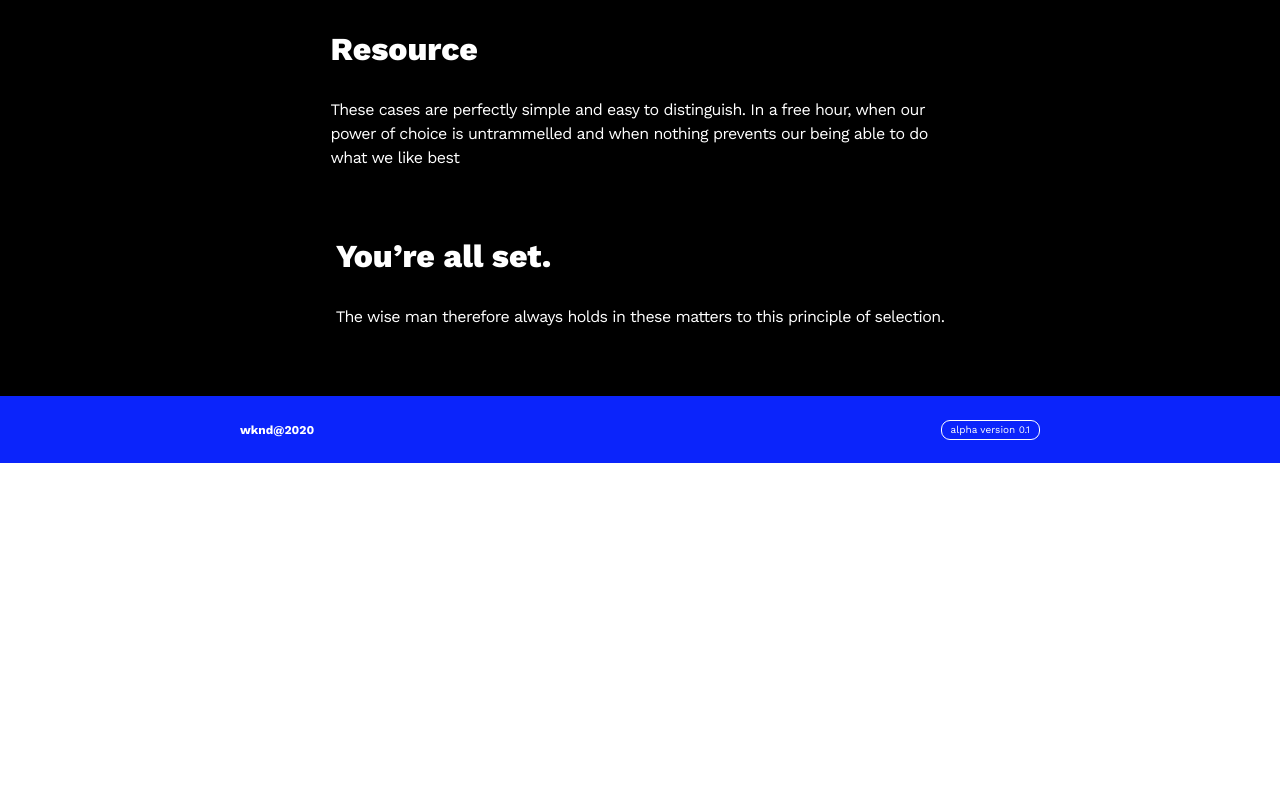
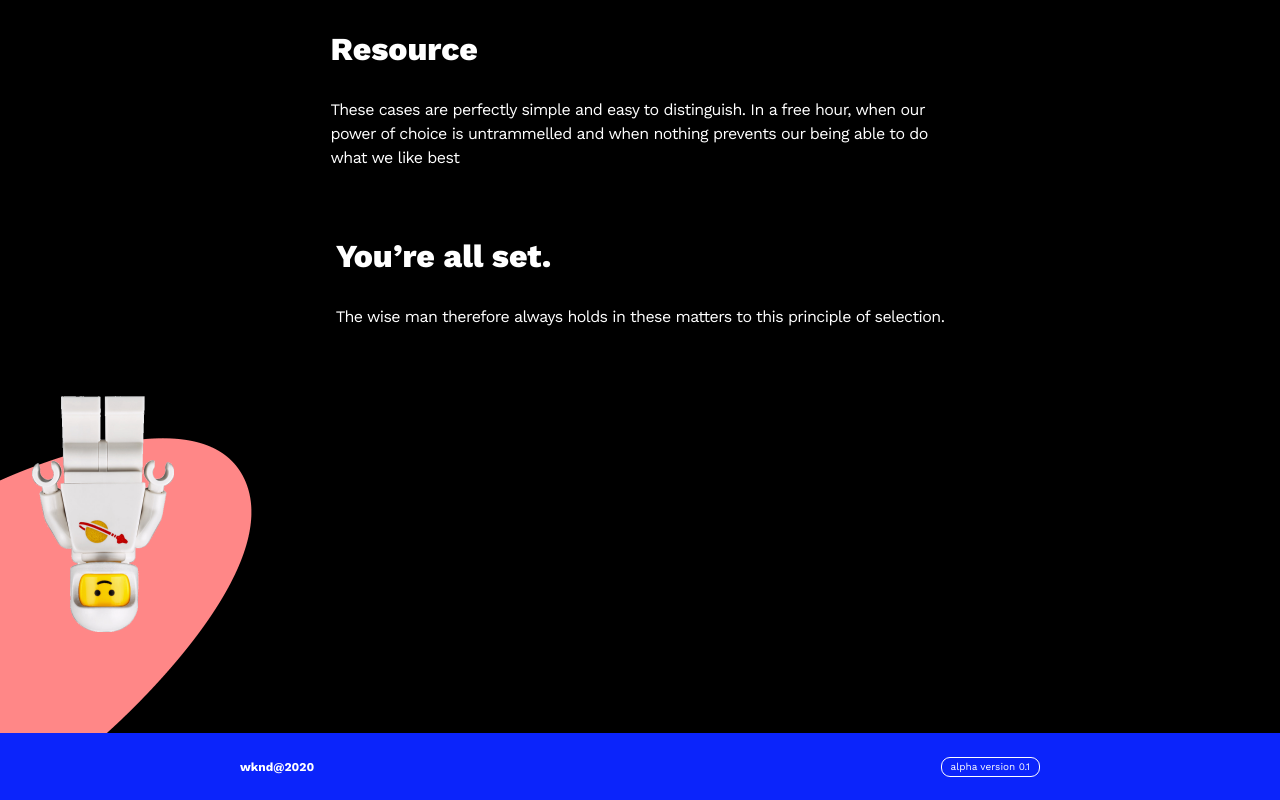
Before and after one commit to ChandraRaditya/weekend-web, a React (Create React App) app: page / in a window 1280 px wide. Shown: the part 1613-2413 px from the top of the page. Before the commit the page ends 2076 px from the top, so only its background shows below. Built offline with nearby package versions, Linux system fonts and the light colour scheme.

Commit message:
add: padding on card testimonial

```diff
--- a/src/App.scss
+++ b/src/App.scss
@@ -9,7 +9,6 @@ $primaryFont: 'Work Sans', sans-serif;
 }
 
 .App {
-  background-color: #0B24FB;
   text-align: center;
   min-height: 100vh;
   display: flex;
--- a/src/Component/LowerContent/index.jsx
+++ b/src/Component/LowerContent/index.jsx
@@ -1,4 +1,5 @@
 import "./index.scss";
+import cosmonotBottom from "../../Assets/cosmonot-bottom.png";
 
 function LowerContent() {
   return (
@@ -28,6 +29,7 @@ function LowerContent() {
       <div className="lower-content__section tips-section">
         <div className="tips-section__container"></div>
       </div>
+      <div className="lower-content__bottom-part">
         <div className="lower-content__section text-section">
           <div className="text-section__container">
             <h2 className="text-section__title">You’re all set.</h2>
@@ -37,6 +39,12 @@ function LowerContent() {
             </p>
           </div>
         </div>
+        <img
+          className="lower-content__image-decoration"
+          src={cosmonotBottom}
+          alt=""
+        />
+      </div>
     </div>
   );
 }
--- a/src/Component/LowerContent/index.scss
+++ b/src/Component/LowerContent/index.scss
@@ -1,10 +1,21 @@
 .lower-content {
     background: #000000;
     padding-top: 162px;
-}
 
-.lower-content__section {
-    margin-bottom: 67px;
+    &__section {
+        margin-bottom: 67px;
+    }
+
+    &__bottom-part {
+        display: flex;
+        flex-direction: column;
+    }
+
+    &__image-decoration {
+        align-self: flex-start;
+        width: 253px;
+        height: 337px;
+    }
 }
 
 .text-section {
--- a/src/Component/UpperContent/index.scss
+++ b/src/Component/UpperContent/index.scss
@@ -154,6 +154,7 @@
 
     &__card-container {
         margin-top: 30px;
+        padding-right: 32px;
         padding-left: 32px;
         display: flex;
         flex-direction: row;
--- a/src/index.scss
+++ b/src/index.scss
@@ -1,4 +1,5 @@
 body {
+  background-color: #0B24FB;
   margin: 0;
   font-family: -apple-system, BlinkMacSystemFont, 'Segoe UI', 'Roboto', 'Oxygen',
     'Ubuntu', 'Cantarell', 'Fira Sans', 'Droid Sans', 'Helvetica Neue',
```
Also changed, not shown: src/Assets/cosmonot-bottom.png (added). Lines whose indentation alone changed are shown as unchanged.
